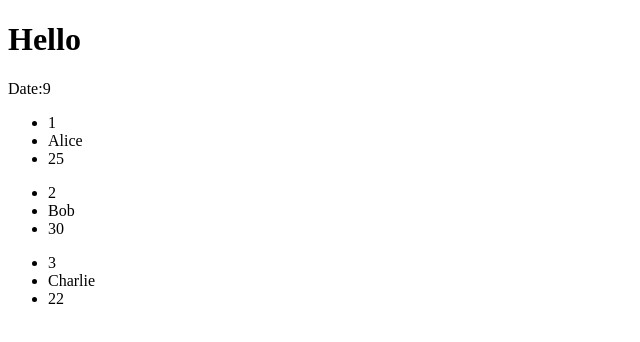
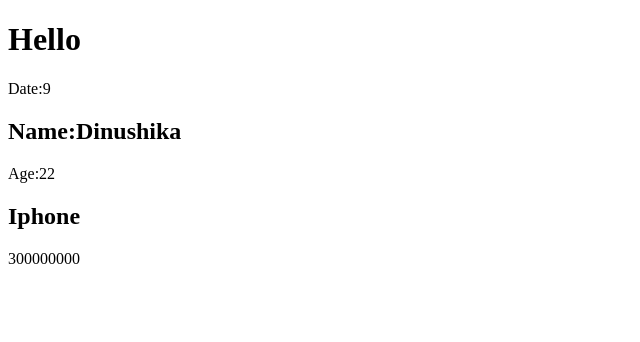
Before and after one commit to DNishadini/React_Monster, a React (Vite) app: page / in a window 1280 px wide. Shown: the top 342 px of the page, without its empty margins (0-640 px from the left). Built offline with nearby package versions, Linux system fonts and the light colour scheme.

Commit message:
Props and props destructing

```diff
--- a/src/App.jsx
+++ b/src/App.jsx
@@ -1,13 +1,15 @@
 import Greet from "./components/Greet";
-import List from "./components/List";
-import ListObj from "./components/ListObj";
+
+import Person from "./components/Person";
+import Product from "./components/Product";
 import UserList from "./components/UserList";
 
 const App = () => {
   return (
     <div>
       <Greet />
-      <UserList />
+      <Person name="Dinushika" age={22} />
+      <Product name="Iphone" price={300000000} />
     </div>
   );
 };
--- /dev/null
+++ b/src/components/Person.jsx
@@ -0,0 +1,12 @@
+import React from "react";
+
+function Person(props) {
+  return (
+    <div>
+      <h2>Name:{props.name}</h2>
+      <p>Age:{props.age}</p>
+    </div>
+  );
+}
+
+export default Person;
--- /dev/null
+++ b/src/components/Product.jsx
@@ -0,0 +1,12 @@
+import React from "react";
+
+function Product({ name, price }) {
+  return (
+    <div>
+      <h2>{name}</h2>
+      <p>{price}</p>
+    </div>
+  );
+}
+
+export default Product;
```
